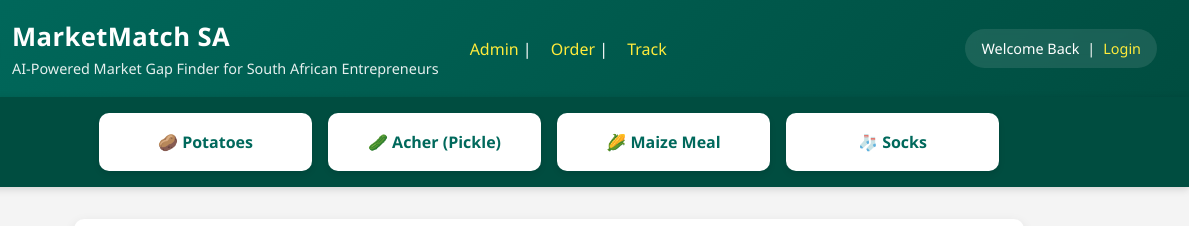
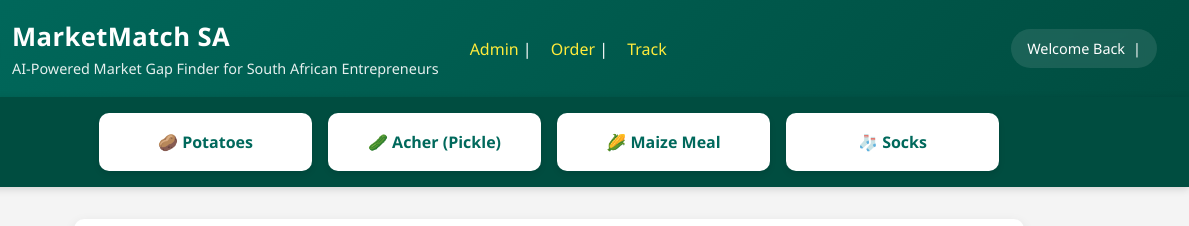
Before and after one commit to 221509313/Business-Analysis-1st-project, a plain HTML site: page index.html in a window 1280 px wide. Shown: the top 226 px of the page, 91-1280 px from the left. Drawn offline with nearby package versions, Linux system fonts and the light colour scheme.

Commit message:
Update index.html

```diff
--- a/index.html
+++ b/index.html
@@ -77,7 +77,7 @@
     <div id="userInfo">
       <span>Welcome Back <strong id="loggedInUser"></strong></span>
       <span>|</span>
-      <a href="#" id="authBtn">Login</a>
+
     </div>
   </header>
 
```
